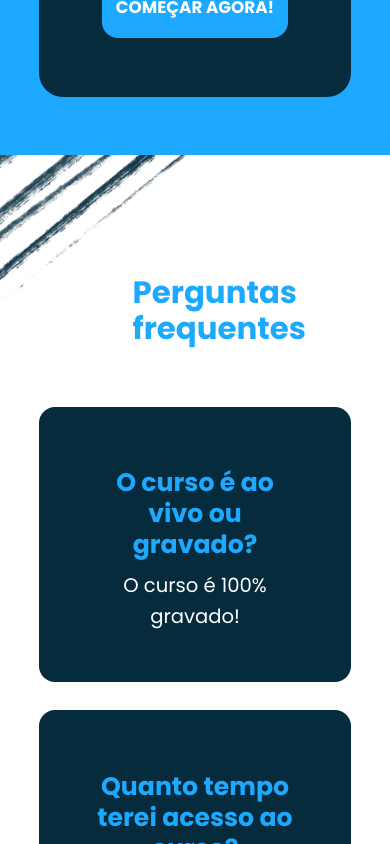
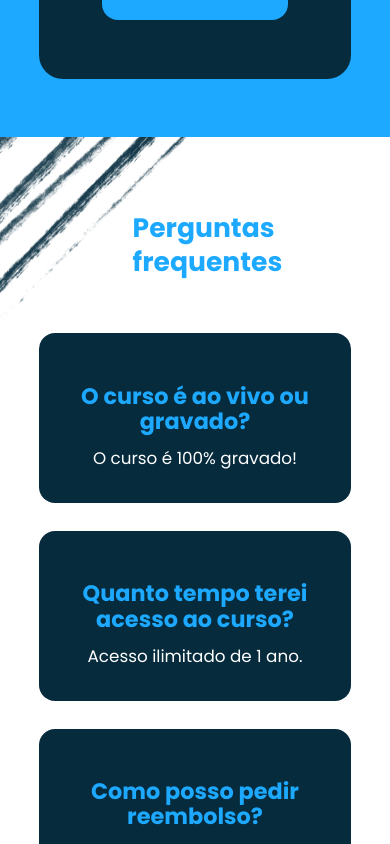
Before and after one commit to DevPBDias/Max-Training-LP, a React (Vite) app: page / in a window 390 px wide. Shown: the part 7280-8124 px from the top of the page. Built offline with nearby package versions, Linux system fonts and the light colour scheme.

Commit message:
feat/fix: finished media queries for devices less than 576px

```diff
--- a/src/components/about/styles.css
+++ b/src/components/about/styles.css
@@ -42,3 +42,32 @@
     font-weight: 500;
     line-height: 1rem;
 }
+
+@media (max-width: 576px) {
+    .about-section {
+        max-height: 1200px;
+    }
+
+    .background-about {
+        height: 1200px;
+
+    }
+
+    .content-about-container {
+        top: -2%;
+        transform: translateX(auto);
+        transform: translateY(auto);
+        width: 80%;
+    }
+
+    .title-about {
+        font-size: .95rem;
+        line-height: 1.2rem;
+    }
+
+    .text-about {
+        font-size: 0.6rem;
+        line-height: 1rem;
+        padding-top: .5em;
+    }
+}
--- a/src/components/contact/styles.css
+++ b/src/components/contact/styles.css
@@ -53,3 +53,25 @@
     line-height: 48px;
     text-transform: uppercase;
 }
+
+@media (max-width: 576px) {
+    .title-contact {
+        font-size: .95rem;
+        line-height: 1.1rem;
+    }
+
+    .btn-contact {
+        width: 75%;
+        height: 2em;
+    }
+
+    .icon-contact {
+        width: 1em;
+        height: 1em;
+    }
+
+    .text-link {
+        font-size: .7rem;
+        line-height: 1.1rem;
+    }
+}
--- a/src/components/footer/styles.css
+++ b/src/components/footer/styles.css
@@ -29,3 +29,19 @@
     font-weight: 400;
     line-height: 0.7rem;
 }
+
+@media (max-width: 576px) {
+    .content-container-footer {
+        gap: .7em;
+    }
+
+    .logo-footer {
+        width: 3em;
+        height: 1.8em;
+    }
+
+    .text-footer {
+        font-size: 0.4rem;
+        line-height: 0.6rem;
+    }
+}
--- a/src/components/frequentQuestions/styles.css
+++ b/src/components/frequentQuestions/styles.css
@@ -76,3 +76,39 @@
     padding-top: 0.5em;
     padding-bottom: 2em;
 }
+
+@media (max-width: 576px) {
+    .question-section {
+        max-height: 1854px;
+    }
+
+    .background-questions {
+        height: 1854px;
+    }
+
+    .container-question {
+        top: 4%;
+    }
+
+    .title-section {
+        font-size: .95rem;
+        line-height: 1.2rem;
+    }
+
+    .question-card {
+        padding-block: .2em;
+        padding-inline: 1.5em;
+    }
+
+    .title-question-card {
+        font-size: 0.8rem;
+        line-height: .9rem;
+    }
+
+    .answer-card {
+        font-size: 0.6rem;
+        line-height: 1rem;
+        padding-top: 0.6em;
+        padding-bottom: 1.5em;
+    }
+}
--- a/src/components/pricing/styles.css
+++ b/src/components/pricing/styles.css
@@ -98,6 +98,10 @@
         margin-top: 0.2em;
     }
 
+    .total-price {
+        font-size: 1.1rem;
+    }
+
     .total-price span {
         font-size: 1.1rem;
     }
```
